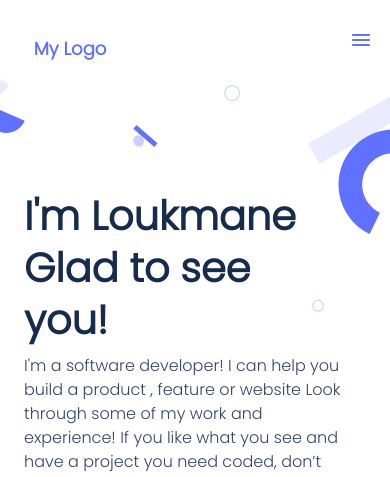
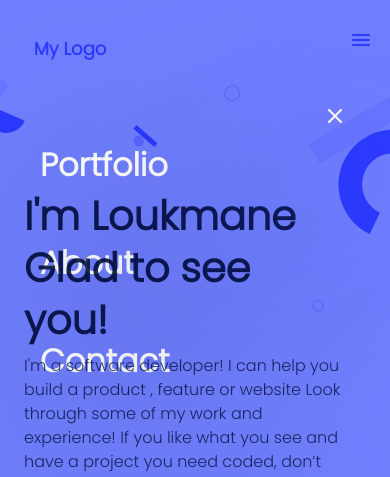
Before and after one commit to L2oukmane/Microverse-Portfolio, a website: page index.html in a window 390 px wide. Shown: the top 477 px of the page. Drawn offline with Linux system fonts and the light colour scheme.

Commit message:
Add mobile menu

```diff
--- a/index.html
+++ b/index.html
@@ -28,10 +28,12 @@
       <header>
         <a class="logo" href="#">My Logo</a>
         <nav class="onion">
-          <img src="portfolioimgs/Union.svg" alt="HamburgerIcon" />
+          <img clas="onion-menu" src="portfolioimgs/Union.svg" alt="HamburgerIcon" />
         </nav>
+
         <nav class = "desktop-nav-bar">
           <ul class="desktop-nav-container">
+           <li><img class="close-btn" src="portfolioimgs/close.svg" alt="closeButton"></li>
             <li class="nav-li">
               <a href="#Portfolio" class="desk_nav_info">Portfolio</a>
             </li>
@@ -42,7 +44,9 @@
               <a href="#Contact" class="desk_nav_info">Contact</a>
             </li>
           </ul>
+
       </nav>
+
       </header>
       <section id="main">
         <h1 class="headline1">I'm Loukmane Glad to see you!</h1>
@@ -314,5 +318,6 @@
           </form>
       </section>
     </div>
+    <script src="script.js"></script>
   </body>
 </html>
--- /dev/null
+++ b/script.js
@@ -0,0 +1,7 @@
+const menuOnion  =document.querySelector('.desktop-nav-bar');
+
+menuOnion.addEventListener('click',showMenu);
+
+function showMenu() {
+
+}
--- a/style.css
+++ b/style.css
@@ -569,7 +569,34 @@ img:hover {
 
 @media screen and (max-width: 991.9px) {
   .desktop-nav-bar {
-    display: none;
+    display: flex;
+    flex-direction: column;
+    justify-content: flex-start;
+    font-size: 32px;
+    font-weight: 600;
+    width: 100%;
+    inset: 0 0 0 0;
+    overflow: hidden;
+    position: fixed;
+    height: 100%;
+    opacity: 0.9;
+    background-color: #6070ff;
+    padding-top: 15%;
+    backdrop-filter: blur(100px);
+    mix-blend-mode: multiply;
+  }
+
+  .desktop-nav-container > li > a {
+    color: #fff;
+    margin-bottom: 125px;
+  }
+  .desktop-nav-container > li {
+    margin-bottom: 50px;
+  }
+
+  .close-btn {
+    margin: 18px 48px 34px auto;
+    float: right;
   }
 }
 
@@ -602,6 +629,7 @@ img:hover {
   }
 
   .container {
+    display: inline;
     overflow-x: hidden;
     width: 100%;
     margin-left: 10px;
```
Also changed, not shown: portfolioimgs/close.svg (added).
